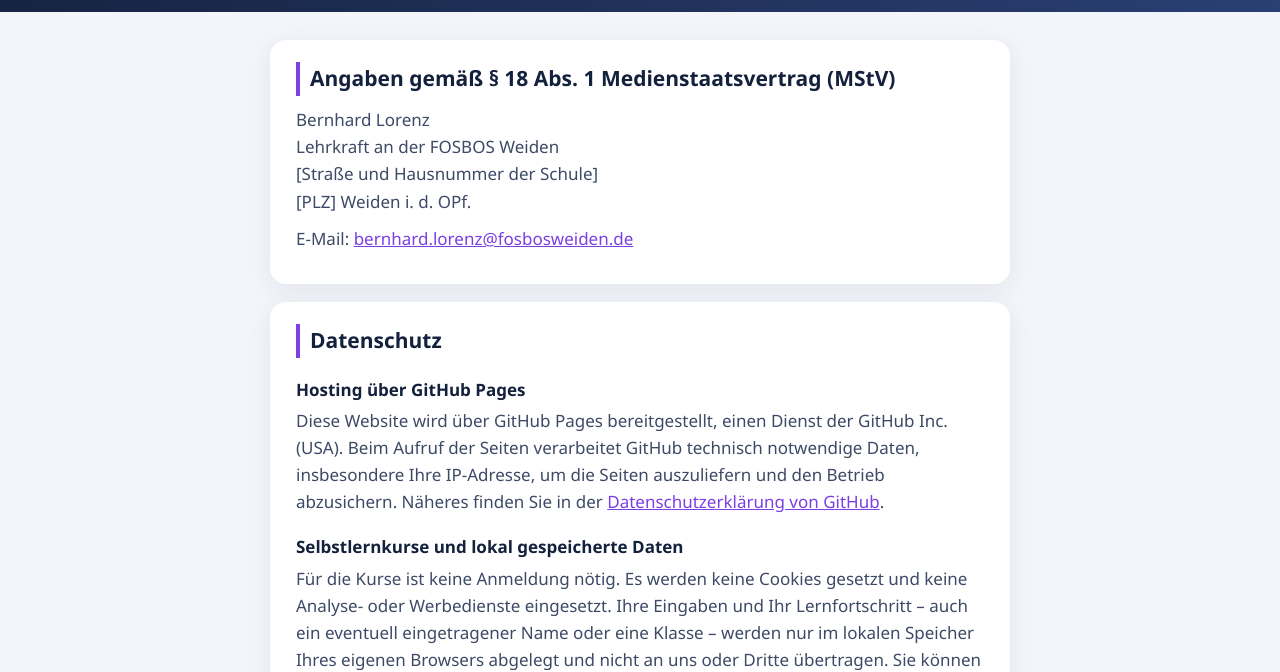
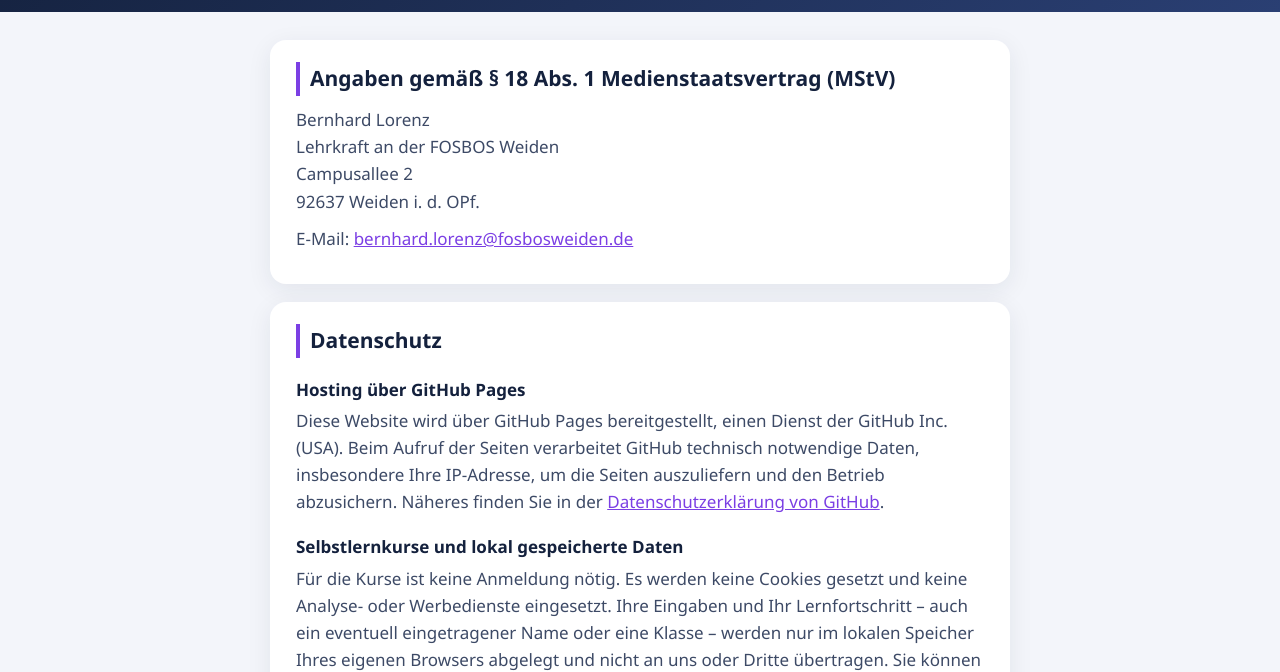
Before and after one commit to physik-fosbos/Mathematik, a plain HTML site: page impressum.html in a window 1280 px wide. Shown: the part 136-808 px from the top of the page. Drawn offline with Linux system fonts and the light colour scheme.

Commit message:
Update address details in impressum.html

```diff
--- a/impressum.html
+++ b/impressum.html
@@ -36,8 +36,8 @@ footer{text-align:center;color:var(--muted);font-size:13px;padding:0 16px 30px}
   <address>
     Bernhard Lorenz<br>
     Lehrkraft an der FOSBOS Weiden<br>
-    [Straße und Hausnummer der Schule]<br>
-    [PLZ] Weiden i.&nbsp;d.&nbsp;OPf.
+    Campusallee 2<br>
+    92637 Weiden i.&nbsp;d.&nbsp;OPf.
   </address>
   <p>E-Mail: <a href="mailto:bernhard.lorenz@fosbosweiden.de">bernhard.lorenz@fosbosweiden.de</a></p>
 </section>
```
